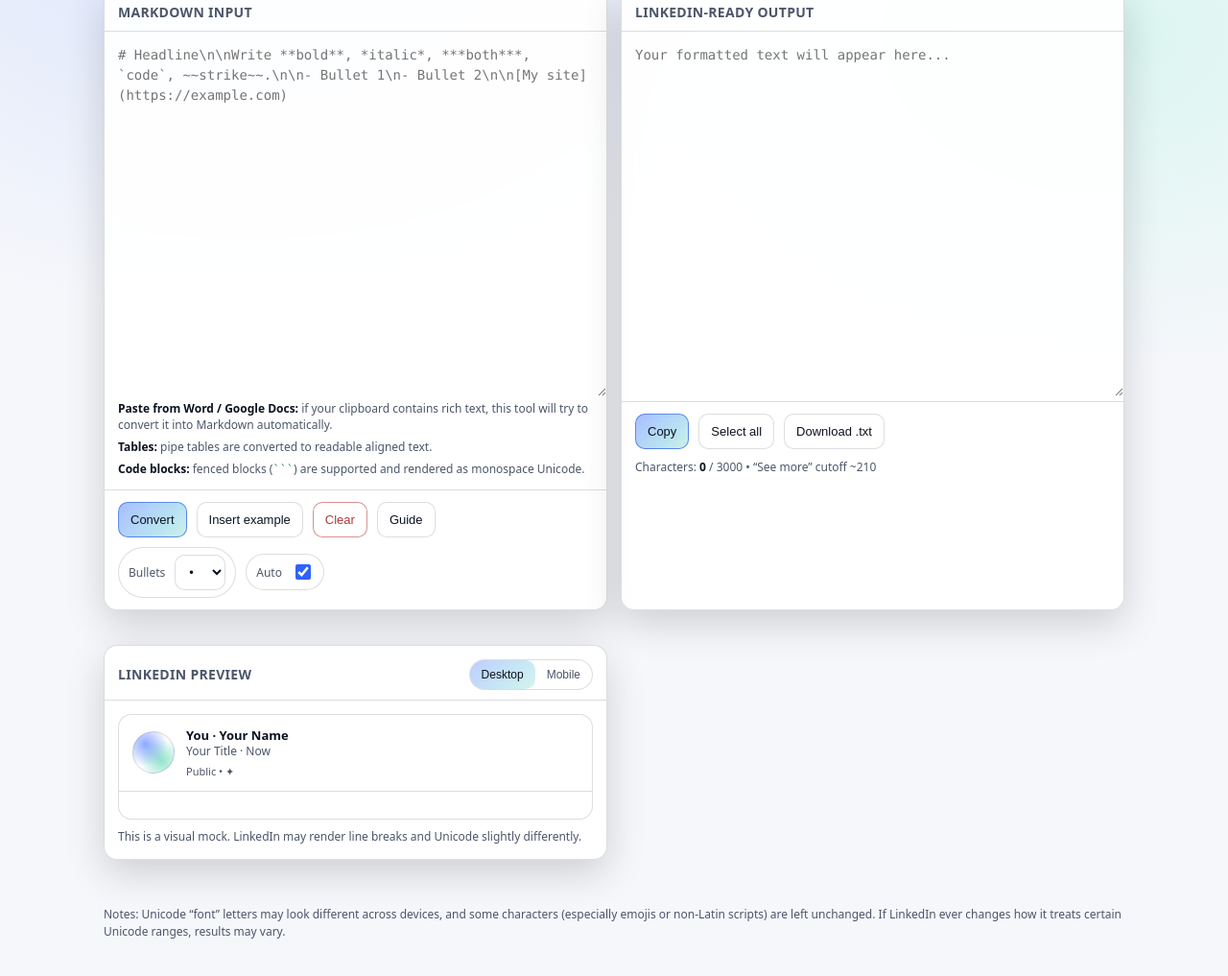
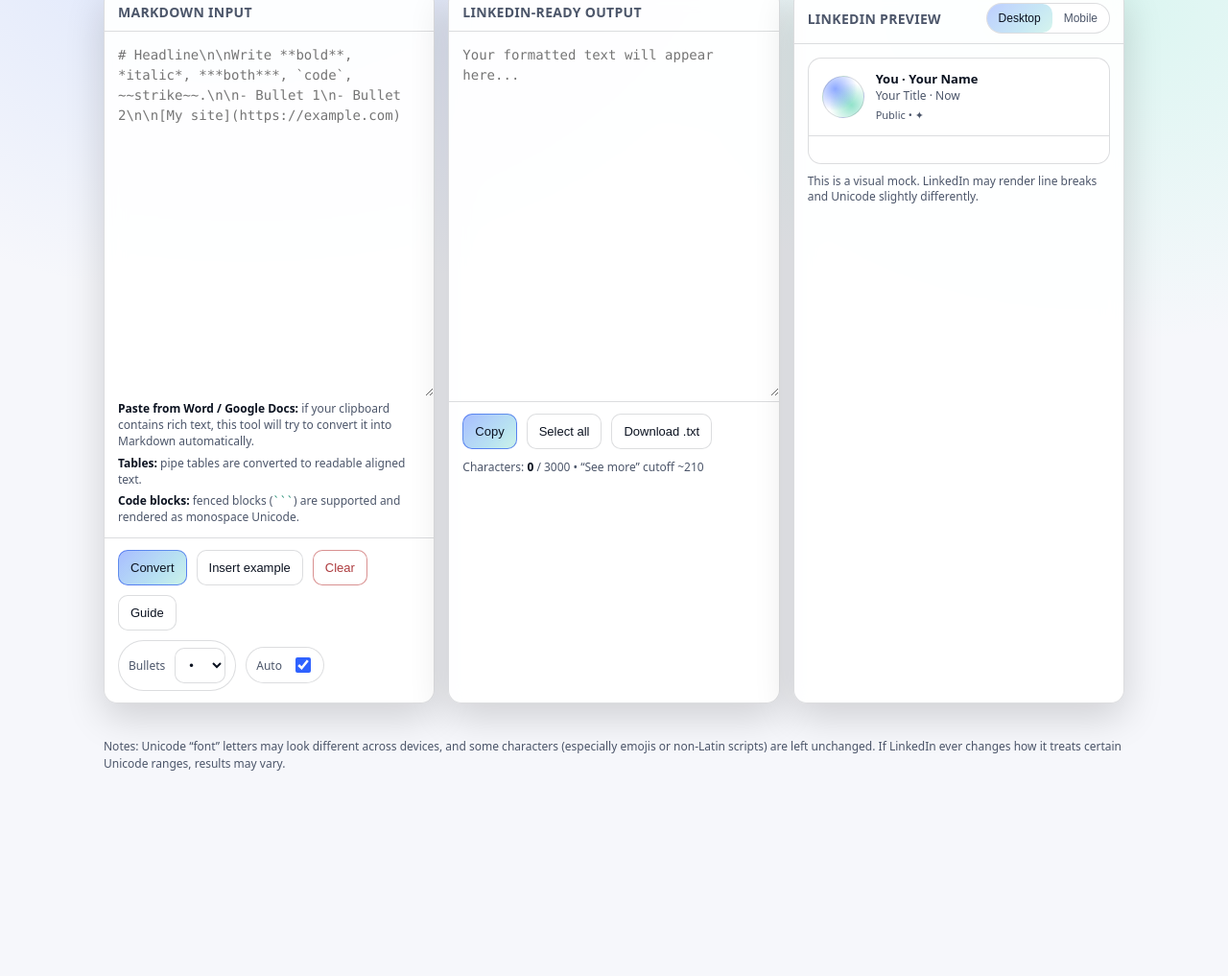
Before and after one commit to trsdn/md2linkedin, a plain HTML site: page index.html in a window 1280 px wide. Shown: the part 213-1230 px from the top of the page at 96% size. After the commit the page ends 1064 px from the top, so only its background shows below. Drawn offline with Linux system fonts and the light colour scheme.

Commit message:
Make layout three columns

```diff
--- a/index.html
+++ b/index.html
@@ -68,7 +68,7 @@
     }
 
     @media (min-width: 980px) {
-      .wrap { grid-template-columns: 1fr 1fr; }
+      .wrap { grid-template-columns: repeat(3, minmax(260px, 1fr)); }
     }
 
     .card {
@@ -215,23 +215,6 @@
     .tab.active {
       color: var(--text);
       background: linear-gradient(135deg, color-mix(in srgb, var(--accent) 32%, transparent), color-mix(in srgb, var(--accent2) 16%, transparent));
-    }
-
-    .previewWrap {
-      max-width: 1100px;
-      margin: 0 auto;
-      padding: 0 18px 36px;
-    }
-
-    .previewGrid {
-      display: grid;
-      gap: 14px;
-      grid-template-columns: 1fr;
-      align-items: start;
-    }
-
-    @media (min-width: 980px) {
-      .previewGrid { grid-template-columns: 1fr 1fr; }
     }
 
     .liCard {
@@ -446,11 +429,8 @@
         </div>
       </div>
     </section>
-  </main>
 
-  <section class="previewWrap">
-    <div class="previewGrid">
-      <div class="card">
+    <section class="card">
       <header style="display:flex; align-items:center; justify-content: space-between; gap: 10px;">
         <h2 style="margin:0; font-size:14px; letter-spacing: 0.3px; text-transform: uppercase; color: var(--muted);">LinkedIn preview</h2>
         <div class="tabs" role="tablist" aria-label="Preview device">
@@ -474,10 +454,8 @@
           This is a visual mock. LinkedIn may render line breaks and Unicode slightly differently.
         </div>
       </div>
-      </div>
-
-    </div>
     </section>
+  </main>
 
   <div class="footer">
     <p>
```
Lines whose indentation alone changed are shown as unchanged.
